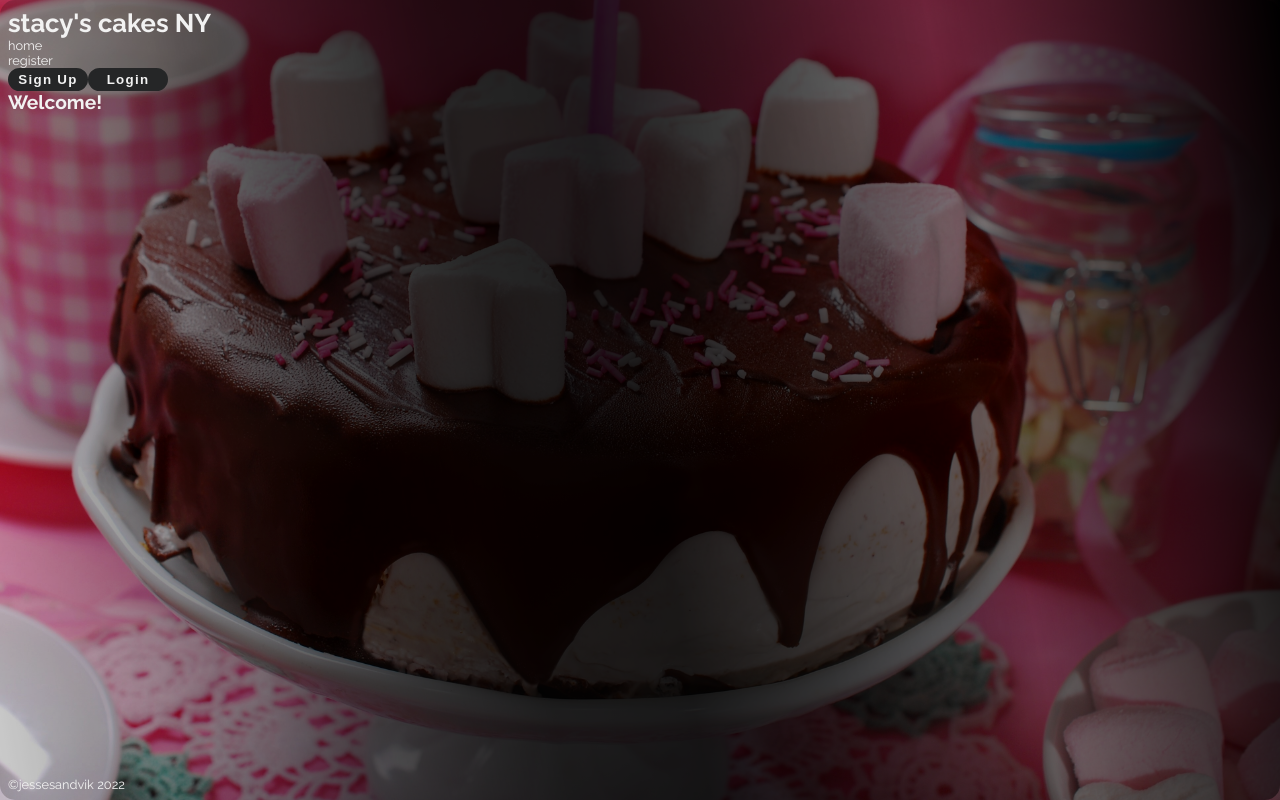
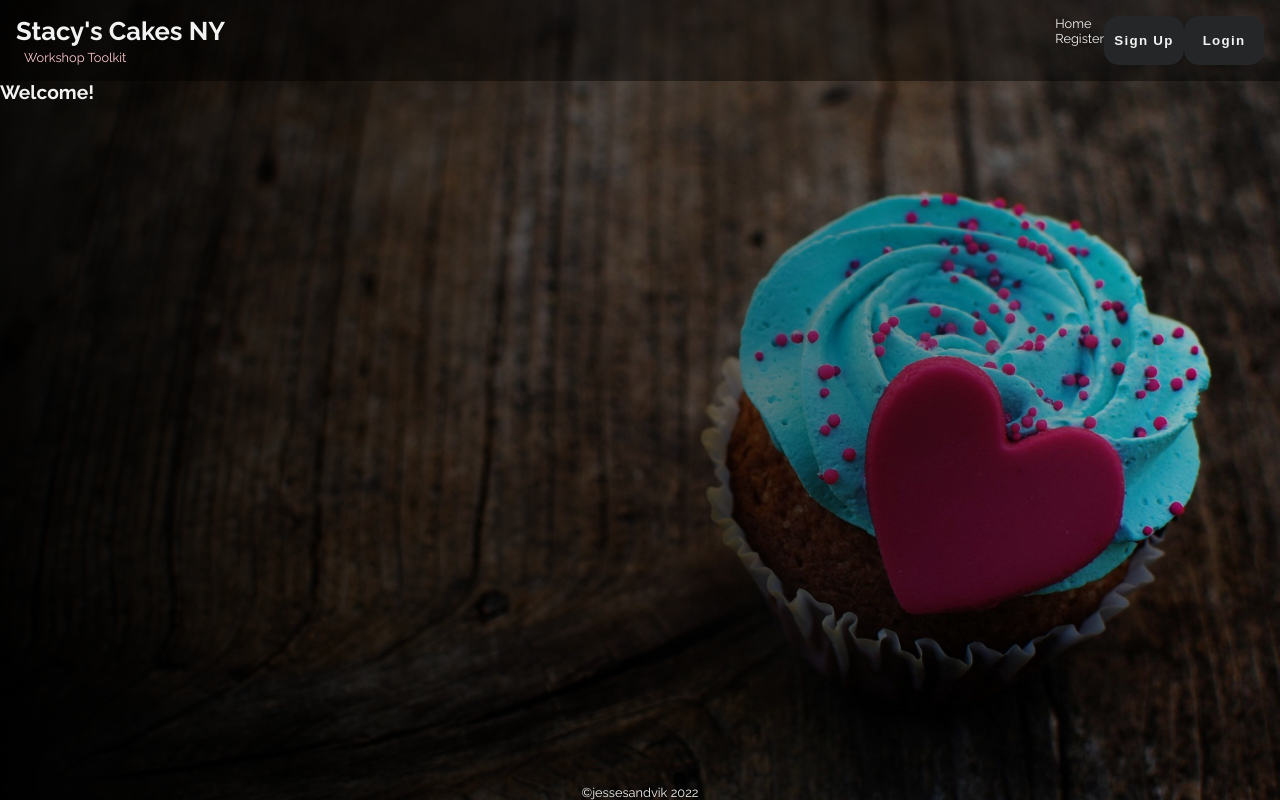
Before and after one commit to JesseSandvik/toolkit-front-end, a React (Create React App) app: page / in a window 1280 px wide. Built offline with nearby package versions, Linux system fonts and the light colour scheme.

Commit message:
basic layout designed and laid out

```diff
--- a/src/css/styles.css
+++ b/src/css/styles.css
@@ -6,9 +6,9 @@
 }
 
 body {
-  background: linear-gradient(80deg, rgba(0, 0, 0, 0), rgba(0, 0, 0, 0.5), rgba(0, 0, 0, 0.7), rgba(0, 0, 0, 0), black), url("../images/pink-cake.jpg");
+  background: linear-gradient(80deg, black, rgba(0, 0, 0, 0.7), rgba(0, 0, 0, 0.5), rgba(0, 0, 0, 0.3), rgba(0, 0, 0, 0)), url("../images/cupcake-blue.jpg");
   background-attachment: fixed;
-  background-position: bottom;
+  background-position: center;
   background-repeat: no-repeat;
   background-size: cover;
   font-family: "Raleway", sans-serif;
@@ -26,14 +26,11 @@ a {
 }
 
 #layout {
-  background: linear-gradient(80deg, rgba(0, 0, 0, 0.2), rgba(0, 0, 0, 0.2), rgba(0, 0, 0, 0.6), rgba(0, 0, 0, 0.6), rgba(0, 0, 0, 0.5), rgba(0, 0, 0, 0.5));
-  border-radius: 15px;
   color: #f2f2f2;
   display: grid;
   grid-template-rows: auto 1fr auto;
   min-height: 100vh;
   overflow-x: hidden;
-  padding: 0.5rem;
 }
 
 .header-btn {
@@ -51,6 +48,44 @@ a {
   opacity: 0.9;
 }
 
+footer {
+  display: grid;
+  grid-template-columns: auto 1fr auto;
+}
+footer .container {
+  display: flex;
+}
+footer #footer-center {
+  align-items: center;
+  grid-column: 2/2;
+  justify-content: center;
+}
+
+header {
+  background: rgba(0, 0, 0, 0.4392156863);
+  display: grid;
+  grid-column: 1/-1;
+  grid-template-columns: 1fr 1fr;
+  grid-row: 1/1;
+  padding: 1rem;
+  text-transform: capitalize;
+}
+header .container {
+  display: flex;
+}
+header #header-left #app-title {
+  display: flex;
+  flex-direction: column;
+}
+header #header-left #app-title small {
+  color: #fac8cd;
+  font-size: 0.8rem;
+  margin: 0.25rem 0.5rem 0;
+}
+header #header-right {
+  justify-content: flex-end;
+}
+
 main {
   display: grid;
   grid-row: 2/2;
--- a/src/organisms/header/Header.js
+++ b/src/organisms/header/Header.js
@@ -8,7 +8,10 @@ const Header = () => {
   return (
     <header>
       <div id="header-left" className="container">
-        <h1>{appTitle}</h1>
+        <span id="app-title">
+          <h1>{appTitle}</h1>
+          <small>Workshop Toolkit</small>
+        </span>
       </div>
       <div id="header-right" className="container">
         <Navigation />
--- a/src/scss/_global.scss
+++ b/src/scss/_global.scss
@@ -9,14 +9,14 @@
 body {
   background:
     linear-gradient(80deg,
-    rgba(#000, 0.0),
+    rgba(#000, 1.0),
+    rgba(#000, 0.7),
     rgba(#000, 0.5),
-    rgba(#000, 0.7),
-    rgba(#000, 0.0),
-    rgba(#000, 1.0)),
-    url('../images/pink-cake.jpg');
+    rgba(#000, 0.3),
+    rgba(#000, 0.0)),
+    url('../images/cupcake-blue.jpg');
   background-attachment: fixed;
-  background-position:bottom;
+  background-position: center;
   background-repeat: no-repeat;
   background-size: cover;
   font-family: 'Raleway', sans-serif;
--- a/src/scss/_layout.scss
+++ b/src/scss/_layout.scss
@@ -3,19 +3,9 @@
 @use 'sass:math';
 
 #layout {
-  background: linear-gradient(80deg,
-    rgba(#000, 0.2),
-    rgba(#000, 0.2),
-    rgba(#000, 0.6),
-    rgba(#000, 0.6),
-    rgba(#000, 0.5),
-    rgba(#000, 0.5),
-  );
-  border-radius: $border-radius-global-size;
   color: $secondary;
   display: grid;
   grid-template-rows: auto 1fr auto;
   min-height: 100vh;
   overflow-x: hidden;
-  padding: math.div($padding-global-size, 2);
 }
--- a/src/scss/organisms/_Footer.scss
+++ b/src/scss/organisms/_Footer.scss
@@ -1,3 +1,14 @@
 @use '../variables' as *;
 
-footer {}
+footer {
+  display: grid;
+  grid-template-columns: auto 1fr auto;
+  .container {
+    display: flex;
+  }
+  #footer-center {
+    align-items: center;
+    grid-column: 2 / 2;
+    justify-content: center;
+  }
+}
--- a/src/scss/organisms/_Header.scss
+++ b/src/scss/organisms/_Header.scss
@@ -1,4 +1,30 @@
 @use '../variables' as *;
 @use '../breakpoints' as *;
+@use 'sass:math';
 
-header {}
+header {
+  background: $black-glass;
+  display: grid;
+  grid-column: 1 / -1;
+  grid-template-columns: 1fr 1fr;
+  grid-row: 1 / 1;
+  padding: $padding-global-size;
+  text-transform: capitalize;
+  .container {
+    display: flex;
+  }
+  #header-left {
+    #app-title {
+      display: flex;
+      flex-direction: column;
+      small {
+        color: $accent-two;
+        font-size: 0.8rem;
+        margin: math.div($margin-global-size, 4) math.div($margin-global-size, 2) 0;
+      }
+    }
+  }
+  #header-right {
+    justify-content: flex-end;
+  }
+}
```
Also changed, not shown: src/images/cupcake-blue.jpg (added), 1 other file (tests, documents, lock files or other folders).
